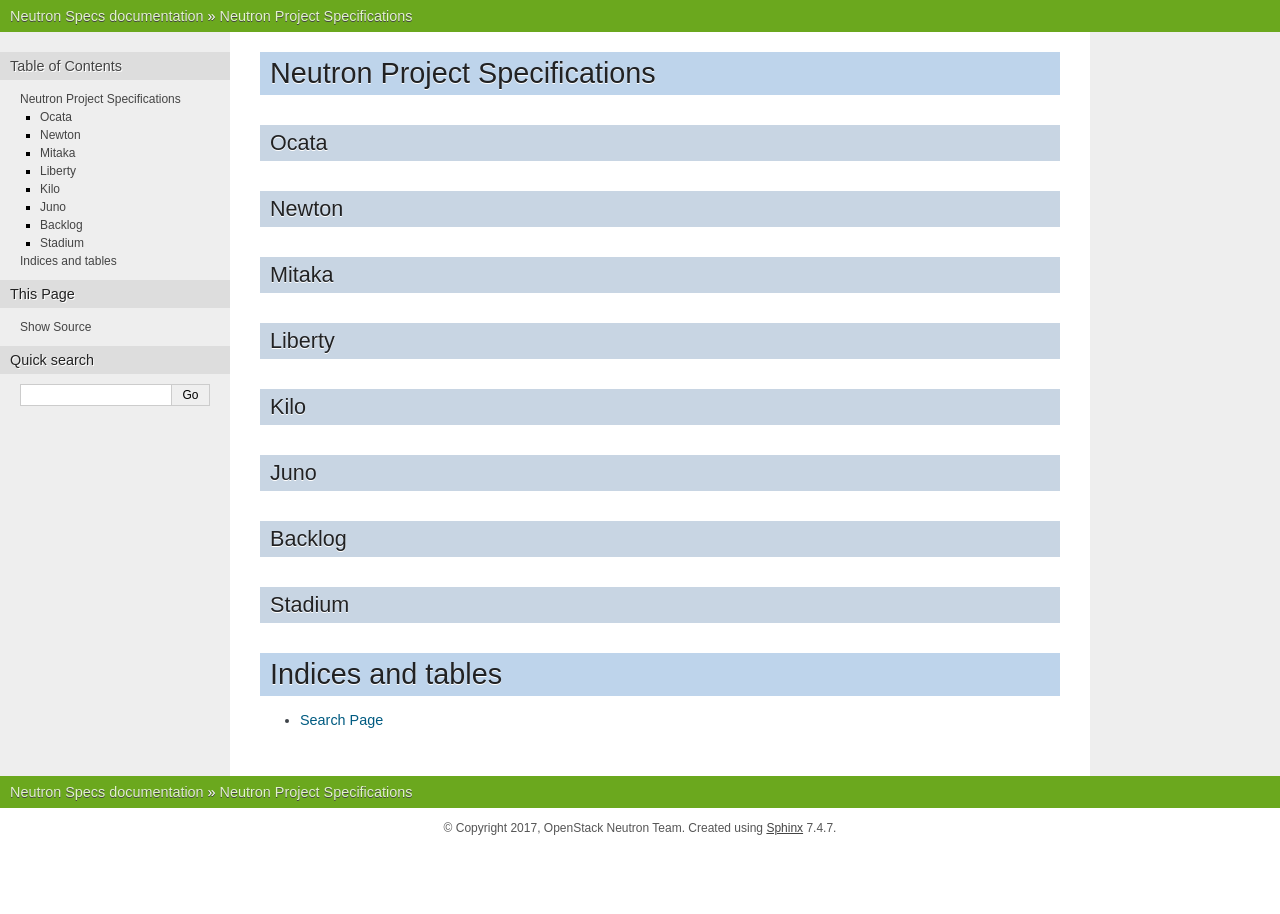
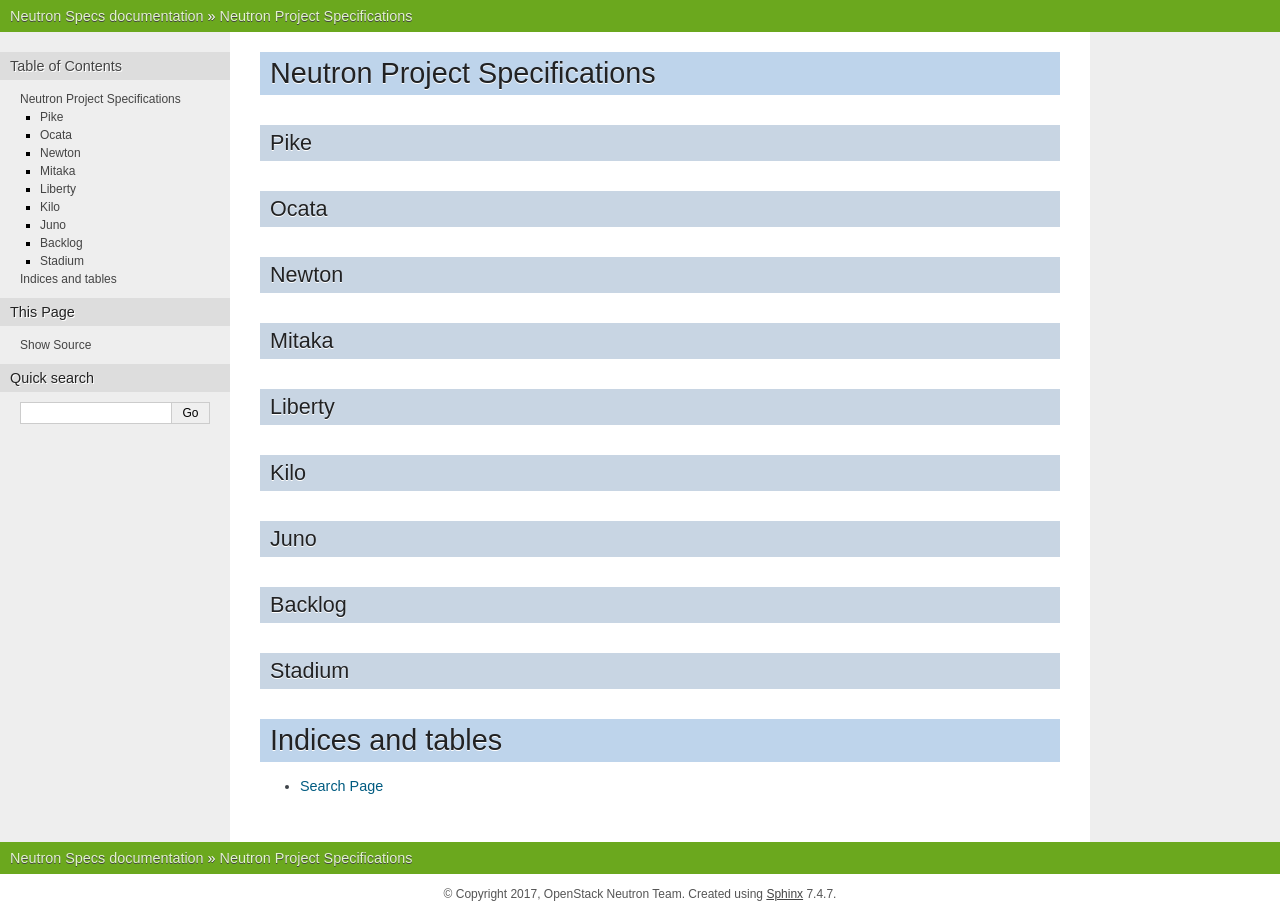
Before and after one commit to openstack/neutron-specs, a Sphinx documentation site: the page built from doc/source/index.rst, in a window 1280 px wide. Built offline with Sphinx 7.4.7, drawn with Linux system fonts in a browser that asks for light colours; pages that are not in the unit, such as notebooks, are missing from menus; the version number could not be read and is left out.

Commit message:
Open Pike specs
Change-Id: Ic1eca1413e86a3171d665e05498d0f7816945dd5

```diff
--- a/doc/source/index.rst
+++ b/doc/source/index.rst
@@ -3,6 +3,15 @@
 ==============================
 Neutron Project Specifications
 ==============================
+
+Pike
+====
+
+.. toctree::
+   :glob:
+   :maxdepth: 1
+
+   specs/pike/*
 
 Ocata
 =====
--- a/specs/ocata/placeholder.rst
+++ b/specs/pike/placeholder.rst
@@ -8,8 +8,8 @@
 (Placeholder Spec)
 ==================
 
-This file is just a placeholder for Ocata specs directory.
-It will be removed soon after some spec for Ocata is merged.
+This file is just a placeholder for the specs directory.
+It will be removed soon after some spec is merged.
 
 The latest spec template is found at ``specs/template.rst``
 in the ``neutron-specs`` repository.
```
Also changed, not shown: other parts of doc/source/index.rst (+0 -2 lines), specs/archive/newton/qos-improved-validation-mechanism-rules.rst (renamed from specs/backlog/newton/qos-improved-validation-mechanism-rules.rst), specs/backlog/ocata/bgp-agentless-driver.rst (renamed from specs/ocata/bgp-agentless-driver.rst), specs/backlog/ocata/no-downtime-server-upgrade.rst (renamed from specs/ocata/no-downtime-server-upgrade.rst), specs/backlog/ocata/port-data-plane-status.rst (renamed from specs/ocata/port-data-plane-status.rst), specs/backlog/ocata/portbinding_information_for_nova.rst (renamed from specs/ocata/portbinding_information_for_nova.rst).
